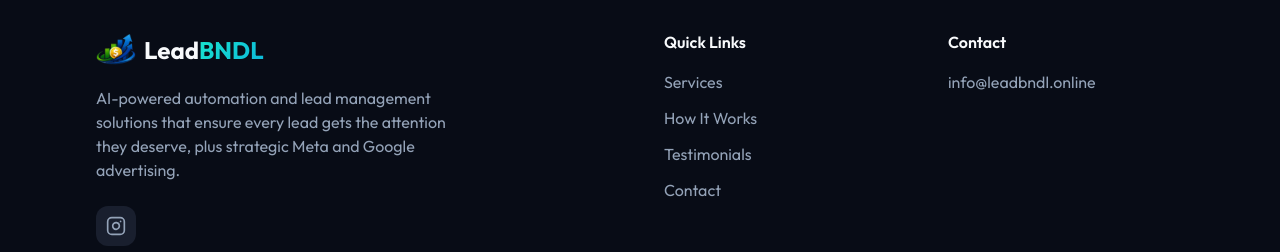
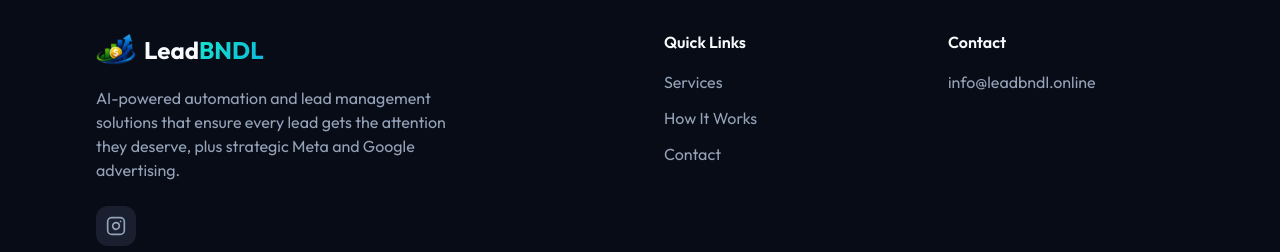
Before and after one commit to wtwmikey/leadbndl, a React (Vite) app: page / in a window 1280 px wide. Shown: the part 2921-3173 px from the top of the page. Built offline with nearby package versions, Linux system fonts and the light colour scheme; the HTML template or start-up script is replaced by a standard one.

Commit message:
Initial commit

```diff
--- a/src/components/Footer.tsx
+++ b/src/components/Footer.tsx
@@ -32,7 +32,7 @@ const Footer = () => {
           <div>
             <h4 className="font-semibold mb-4">Quick Links</h4>
             <ul className="space-y-3">
-              {["Services", "How It Works", "Testimonials", "Contact"].map(
+              {["Services", "How It Works", "Contact"].map(
                 (link) => (
                   <li key={link}>
                     <a
```
